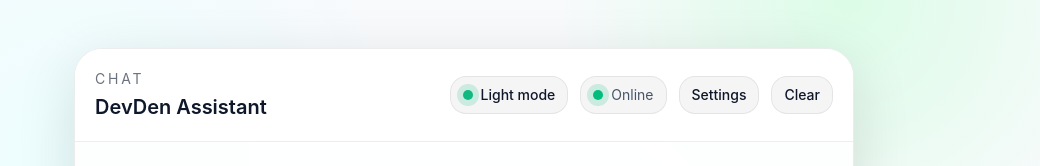
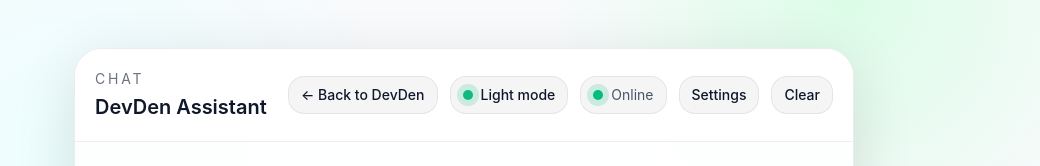
Before and after one commit to Uwami-Mgxekwa/DevDen-Ai, a React (Vite) app: page / in a window 1280 px wide. Shown: the top 166 px of the page, without its empty margins (176-1216 px from the left). Built offline with nearby package versions, Linux system fonts and the light colour scheme.

Commit message:
Update App.jsx

```diff
--- a/src/App.jsx
+++ b/src/App.jsx
@@ -557,6 +557,14 @@
             <h1 className="text-xl font-semibold text-[var(--text-primary)]">DevDen Assistant</h1>
           </div>
           <div className="flex items-center gap-3 flex-wrap justify-end">
+            <a
+              href="https://uwami-mgxekwa.github.io/DevDen/"
+              target="_blank"
+              rel="noreferrer"
+              className="inline-flex items-center gap-2 px-3 py-2 rounded-2xl border border-[color:var(--panel-border)] bg-[var(--chip-bg)] text-sm font-medium hover:border-[color:var(--accent-soft)] transition text-[var(--text-primary)]"
+            >
+              <span>← Back to DevDen</span>
+            </a>
             <button
               onClick={toggleTheme}
               className="inline-flex items-center gap-2 px-3 py-2 rounded-2xl border border-[color:var(--panel-border)] bg-[var(--chip-bg)] text-sm font-medium hover:border-[color:var(--accent-soft)] transition"
```
